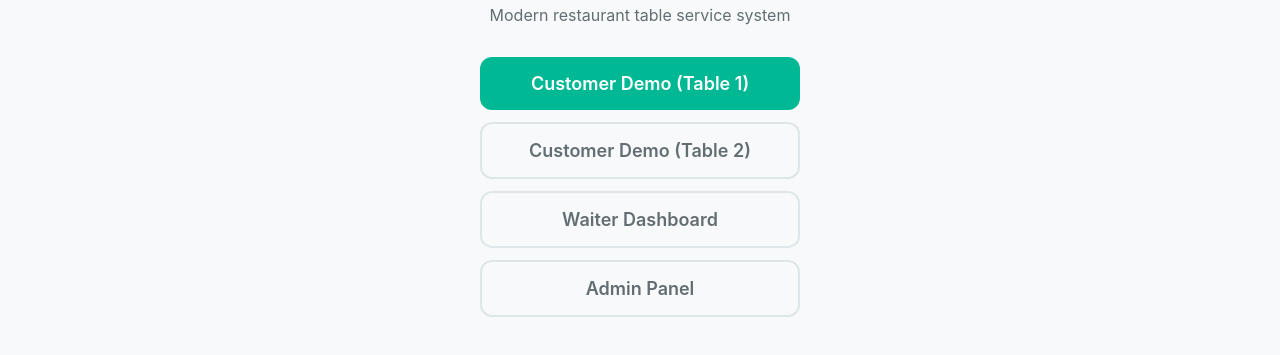
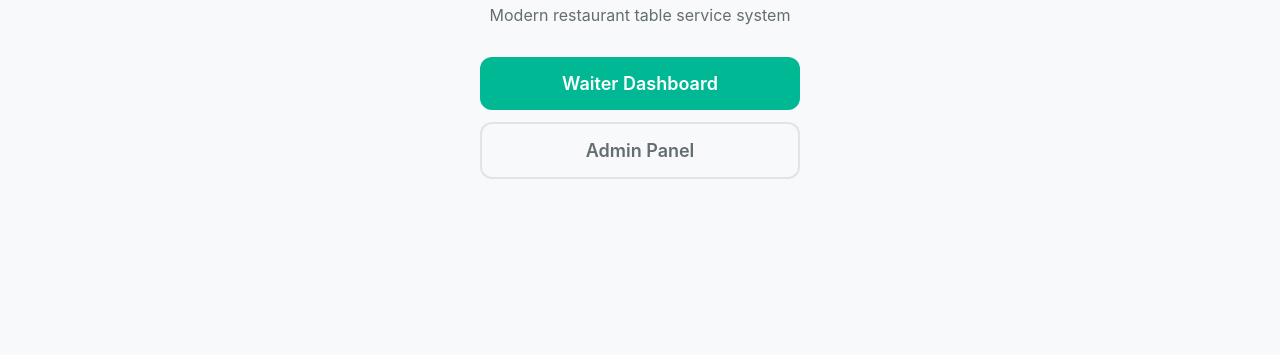
Before and after one commit to simbabelly6/restaurant-system, a website: page public/index.html in a window 1280 px wide. Shown: the part 263-618 px from the top of the page. Drawn offline with Linux system fonts and the light colour scheme.

Commit message:
Update index.html

```diff
--- a/public/index.html
+++ b/public/index.html
@@ -19,9 +19,7 @@
     <h1 style="font-size:32px;margin-bottom:8px;">Welcome to QR Waiter</h1>
     <p style="color:var(--gray);margin-bottom:32px;font-size:16px;">Modern restaurant table service system</p>
     <div style="display:flex;flex-direction:column;gap:12px;max-width:320px;margin:0 auto;">
-      <a href="/call?table=1" class="btn btn-primary btn-lg">Customer Demo (Table 1)</a>
-      <a href="/call?table=2" class="btn btn-outline btn-lg">Customer Demo (Table 2)</a>
-      <a href="/dashboard" class="btn btn-outline btn-lg">Waiter Dashboard</a>
+      <a href="/dashboard" class="btn btn-primary btn-lg">Waiter Dashboard</a>
       <a href="/admin" class="btn btn-outline btn-lg">Admin Panel</a>
     </div>
   </div>
```
